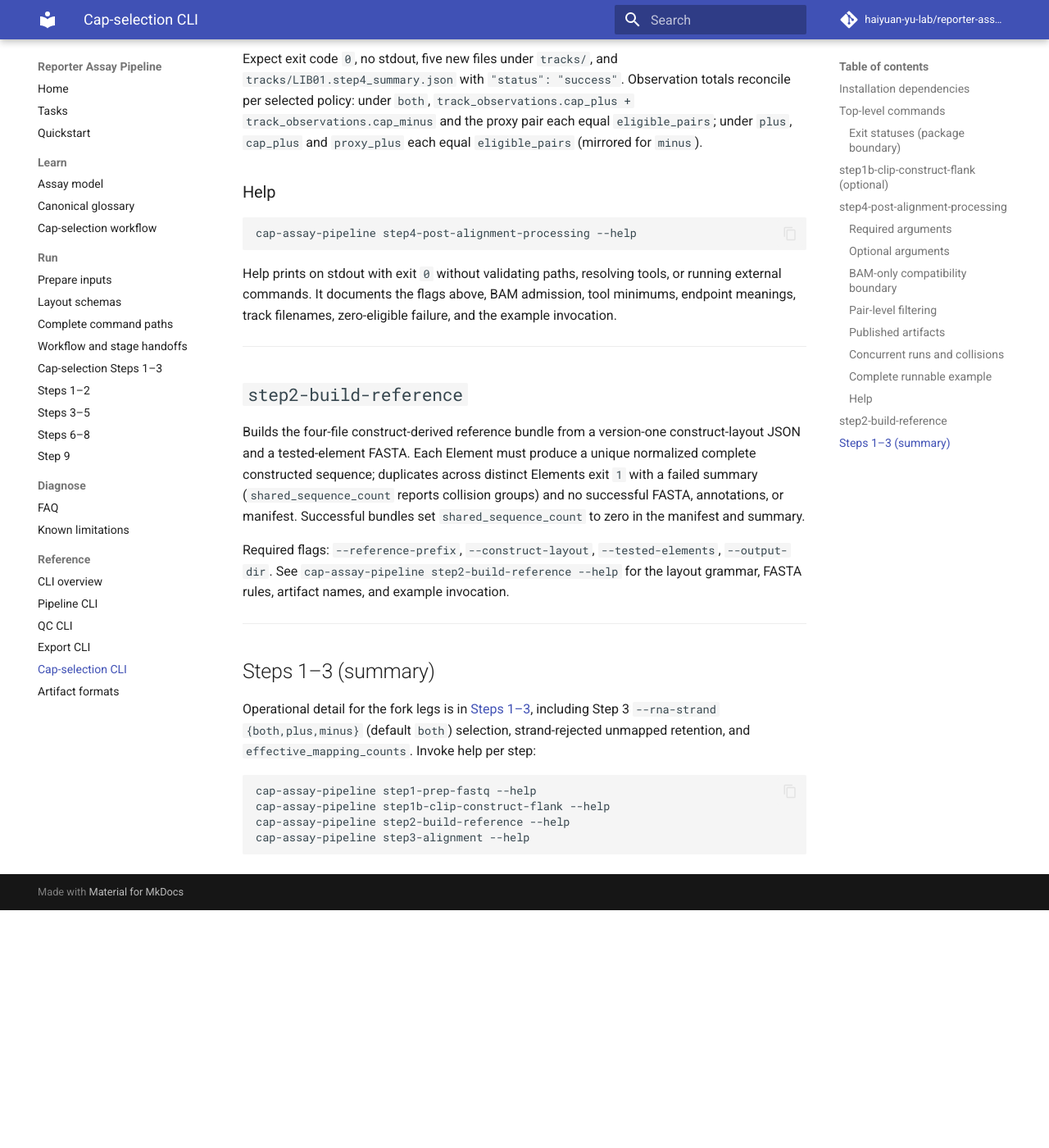
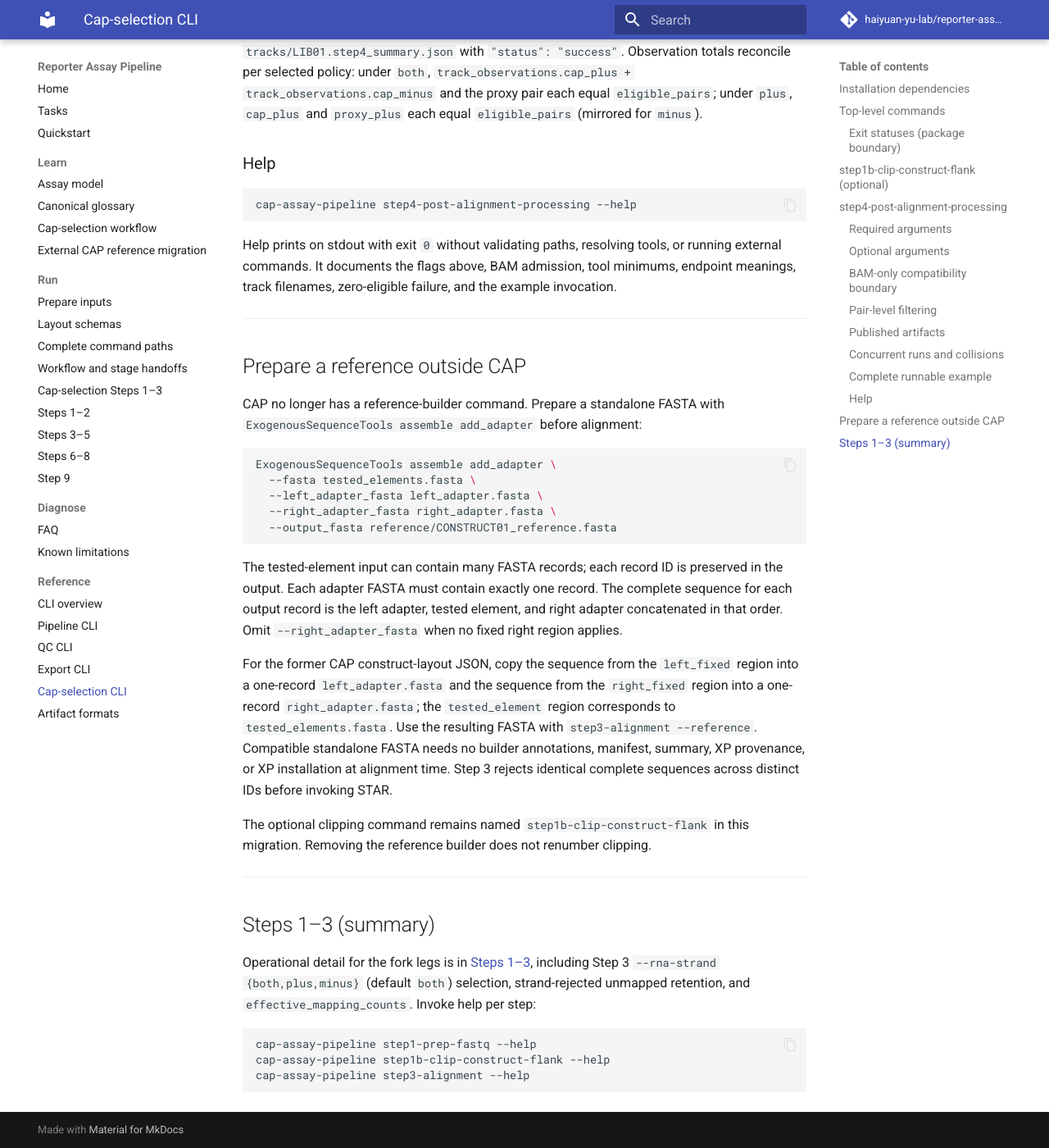
Before and after one commit to haiyuan-yu-lab/reporter-assay-pipeline-doc, an MkDocs documentation site: the page built from docs/cli/cap-assay.md, in a window 1280 px wide and 1400 px high, scrolled down 6819 px. Shown: the whole window at 82% size. Built offline with MkDocs 1.6.1 and Material for MkDocs 9.7.7, drawn with Linux system fonts in a browser that asks for light colours; comment, search, counter and statistics services are not loaded; before the commit the page ends 7929 px from its top, so only the background shows below that; some of the changed text lies outside the part shown.

Commit message:
Document external CAP reference assembly

````diff
--- a/docs/cli/cap-assay.md
+++ b/docs/cli/cap-assay.md
@@ -8,8 +8,10 @@ executables and does not change `yulab_reporter_pipe` behavior.
 Process cap-selection assay sequencing data into strand-specific RNA endpoint bigWig tracks.
 ```
 
-This page documents the released **0.2.0b2** contract. `cap-assay-pipeline --help`
-and `cap-assay-pipeline <step> --help` describe the installed local build.
+This page documents the upcoming external-reference interface. Released
+**0.2.0b2** still includes the former reference-builder command;
+`cap-assay-pipeline --help` and `cap-assay-pipeline <step> --help` describe the
+installed local build.
 
 See [Cap-selection workflow](../cap-selection/workflow.md) for fork–join topology
 and distinction from the reporter-assay pipeline.
@@ -23,7 +25,6 @@ executable alongside the reporter-assay commands (same package version as
 | Step | External tools (minimum versions where probed) |
 | --- | --- |
 | 1 | `fastp` (not version-pinned by the package) |
-| 2 | (layout-driven; see step help) |
 | 3 | STAR **2.7.0+**, samtools **1.10+**, `zcat` on `PATH` |
 | 4 | samtools **1.12+**, BEDTools **2.30+**, UMI-tools; **pyBigWig** is a Python dependency |
 
@@ -41,13 +42,12 @@ cap-assay-pipeline --help
 
 ## Top-level commands
 
-Exactly five subcommands are registered, in numeric order:
+Four subcommands are registered, in workflow order:
 
 | Command | Summary |
 | --- | --- |
 | `step1-prep-fastq` | Prepare reads with fastp (trim, R1 UMI in names, filter; UMI-aware dedup in Step 4) |
 | `step1b-clip-construct-flank` | Optionally clip matched construct flanks from prepared paired FASTQs (between Steps 1 and 3) |
-| `step2-build-reference` | Build construct-derived reference FASTA (unique complete sequence per Element) |
 | `step3-alignment` | Align one library to one reference; publish BAM + BAI + summary |
 | `step4-post-alignment-processing` | Strand-selected RNA endpoint bigWigs from one library BAM (four tracks for `both`, two for `plus`/`minus`) |
 
@@ -65,7 +65,9 @@ step’s parser.
 | Top-level help or `--version` | `0` (stdout) |
 | No subcommand | non-zero (help on stderr) |
 
-Individual steps follow the table above for their owned parsers.
+Individual steps follow the table above for their owned parsers. Reference
+assembly is an unnumbered prerequisite performed outside CAP; CAP alignment
+accepts a compatible ordinary FASTA and has no XP runtime dependency.
 
 ---
 
@@ -293,18 +295,36 @@ the example invocation.
 
 ---
 
-## `step2-build-reference`
+## Prepare a reference outside CAP
 
-Builds the four-file construct-derived reference bundle from a version-one
-construct-layout JSON and a tested-element FASTA. Each Element must produce a
-unique normalized complete constructed sequence; duplicates across distinct
-Elements exit `1` with a failed summary (`shared_sequence_count` reports collision
-groups) and no successful FASTA, annotations, or manifest. Successful bundles
-set `shared_sequence_count` to zero in the manifest and summary.
+CAP no longer has a reference-builder command. Prepare a standalone FASTA with
+`ExogenousSequenceTools assemble add_adapter` before alignment:
 
-Required flags: `--reference-prefix`, `--construct-layout`, `--tested-elements`,
-`--output-dir`. See `cap-assay-pipeline step2-build-reference --help` for the
-layout grammar, FASTA rules, artifact names, and example invocation.
+```bash
+ExogenousSequenceTools assemble add_adapter \
+  --fasta tested_elements.fasta \
+  --left_adapter_fasta left_adapter.fasta \
+  --right_adapter_fasta right_adapter.fasta \
+  --output_fasta reference/CONSTRUCT01_reference.fasta
+```
+
+The tested-element input can contain many FASTA records; each record ID is
+preserved in the output. Each adapter FASTA must contain exactly one record.
+The complete sequence for each output record is the left adapter, tested
+element, and right adapter concatenated in that order. Omit
+`--right_adapter_fasta` when no fixed right region applies.
+
+For the former CAP construct-layout JSON, copy the sequence from the
+`left_fixed` region into a one-record `left_adapter.fasta` and the sequence from
+the `right_fixed` region into a one-record `right_adapter.fasta`; the
+`tested_element` region corresponds to `tested_elements.fasta`. Use the
+resulting FASTA with `step3-alignment --reference`. Compatible standalone FASTA
+needs no builder annotations, manifest, summary, XP provenance, or XP
+installation at alignment time. Step 3 rejects identical complete sequences
+across distinct IDs before invoking STAR.
+
+The optional clipping command remains named `step1b-clip-construct-flank` in
+this migration. Removing the reference builder does not renumber clipping.
 
 ---
 
@@ -317,6 +337,5 @@ Invoke help per step:
 ```bash
 cap-assay-pipeline step1-prep-fastq --help
 cap-assay-pipeline step1b-clip-construct-flank --help
-cap-assay-pipeline step2-build-reference --help
 cap-assay-pipeline step3-alignment --help
 ```
--- a/mkdocs.yml
+++ b/mkdocs.yml
@@ -25,6 +25,7 @@ nav:
       - Assay model: assay-model.md
       - Canonical glossary: glossary.md
       - Cap-selection workflow: cap-selection/workflow.md
+      - External CAP reference migration: cap-selection/external-reference-migration.md
   - Run:
       - Prepare inputs: input-preparation.md
       - Layout schemas: layout-schemas.md
````
Also changed, not shown: docs/cap-selection/external-reference-migration.md (added, +57 -0 lines), docs/cap-selection/steps-1-3.md (+25 -13 lines), docs/cap-selection/workflow.md (+19 -12 lines).
